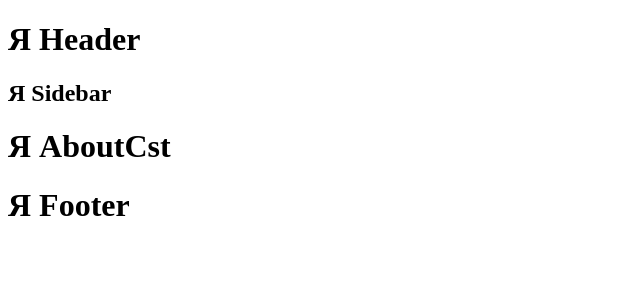
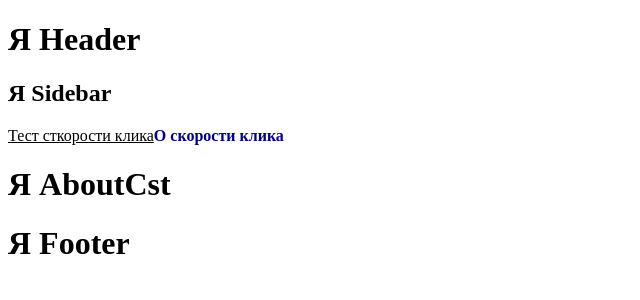
Before and after one commit to ZerruKun/pet-1-click-speed-test, a React (Create React App) app: page /about in a window 1280 px wide. Shown: the top 300 px of the page, without its empty margins (0-640 px from the left). Built offline with nearby package versions, Linux system fonts and the light colour scheme.

Commit message:
Навлинки. Временные комментарии для отлова рендера.

```diff
--- a/src/App.js
+++ b/src/App.js
@@ -6,9 +6,10 @@
 import Cst from "./pages/cst/Cst"
 import AboutCst from "./pages/aboutCst/AboutCst"
 
-function App() {
+const App = () => {
   return (
     <div>
+      {console.log("я отрендерился целиком")}
       <Header />
       <Sidebar />
       <Routes>
--- a/src/components/footer/Footer.jsx
+++ b/src/components/footer/Footer.jsx
@@ -3,6 +3,7 @@
 const Footer = () => {
   return (
     <footer>
+      {console.log("отрендерился Footer")}
       <h1>Я Footer</h1>
     </footer>
   )
--- a/src/components/header/Header.jsx
+++ b/src/components/header/Header.jsx
@@ -1,8 +1,9 @@
-import React from 'react'
+import React from "react";
 
 const Header = () => {
   return (
     <header>
+      {console.log("отрендерился Header")}
       <h1>Я Header</h1>
     </header>
   )
--- a/src/components/sidebar/Sidebar.jsx
+++ b/src/components/sidebar/Sidebar.jsx
@@ -1,10 +1,26 @@
 import React from 'react'
+import { NavLink } from "react-router-dom";
 
 const Sidebar = () => {
+
+  const linkStyle = ({ isActive }) => {
+    return {
+      color: isActive ? "darkblue" : "black",
+      fontWeight: isActive ? "bold" : "normal",
+      textDecoration: isActive ? "none" : "underline",
+    };
+  };
+
   return (
     <nav>
+      {console.log("отрендерился Sidebar")}
       <h1>Я Sidebar</h1>
-
+      <NavLink style={linkStyle} to="/">
+        Тест сткорости клика
+      </NavLink>
+      <NavLink style={linkStyle} to="/about">
+        О скорости клика
+      </NavLink>
     </nav>
   )
 }
--- a/src/pages/aboutCst/AboutCst.jsx
+++ b/src/pages/aboutCst/AboutCst.jsx
@@ -3,6 +3,7 @@
 const AboutCst = () => {
   return (
     <div>
+      {console.log("отрендерился About")}
       <h1>Я AboutCst</h1>
     </div>
   )
--- a/src/pages/cst/Cst.jsx
+++ b/src/pages/cst/Cst.jsx
@@ -3,6 +3,7 @@
 const Cst = () => {
   return (
     <div>
+      {console.log("отрендерился Cst")}
       <h1>Я Cst</h1>
     </div>
   )
```
